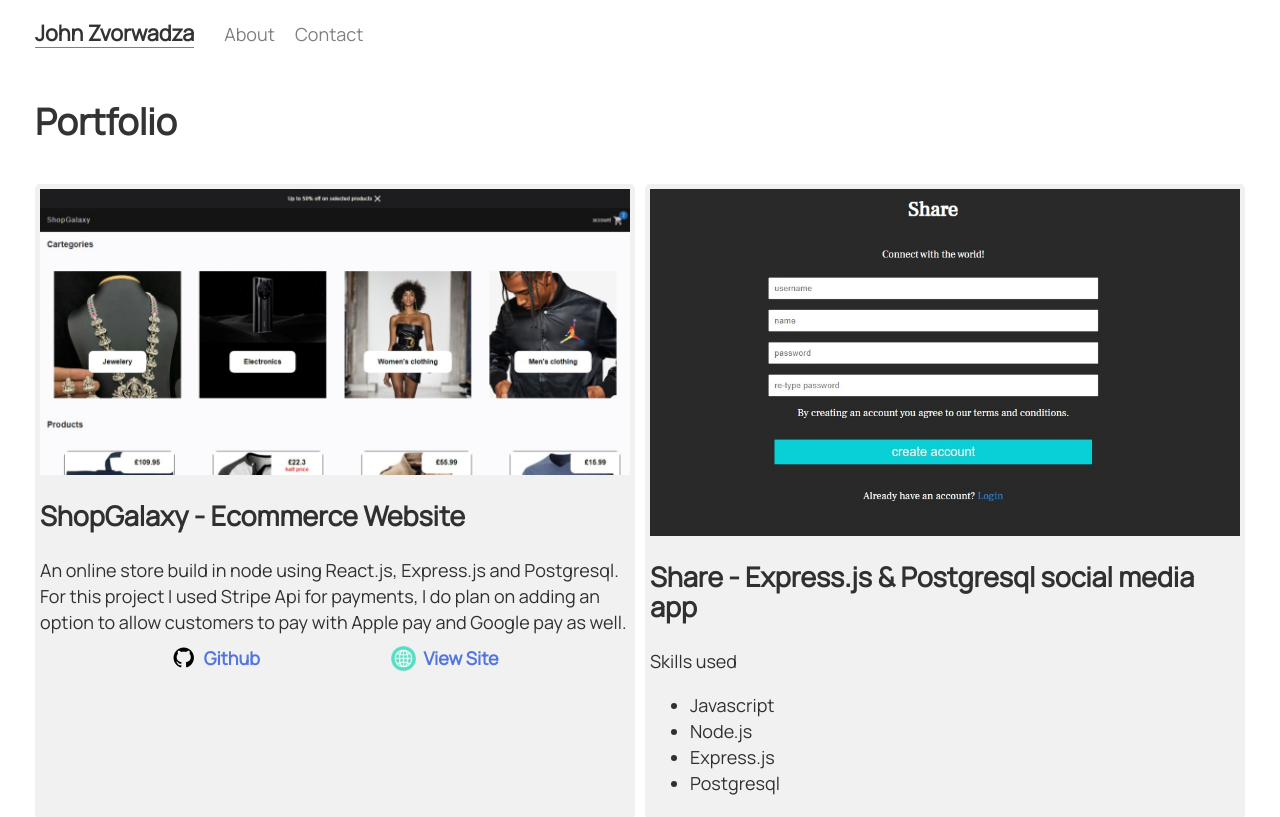
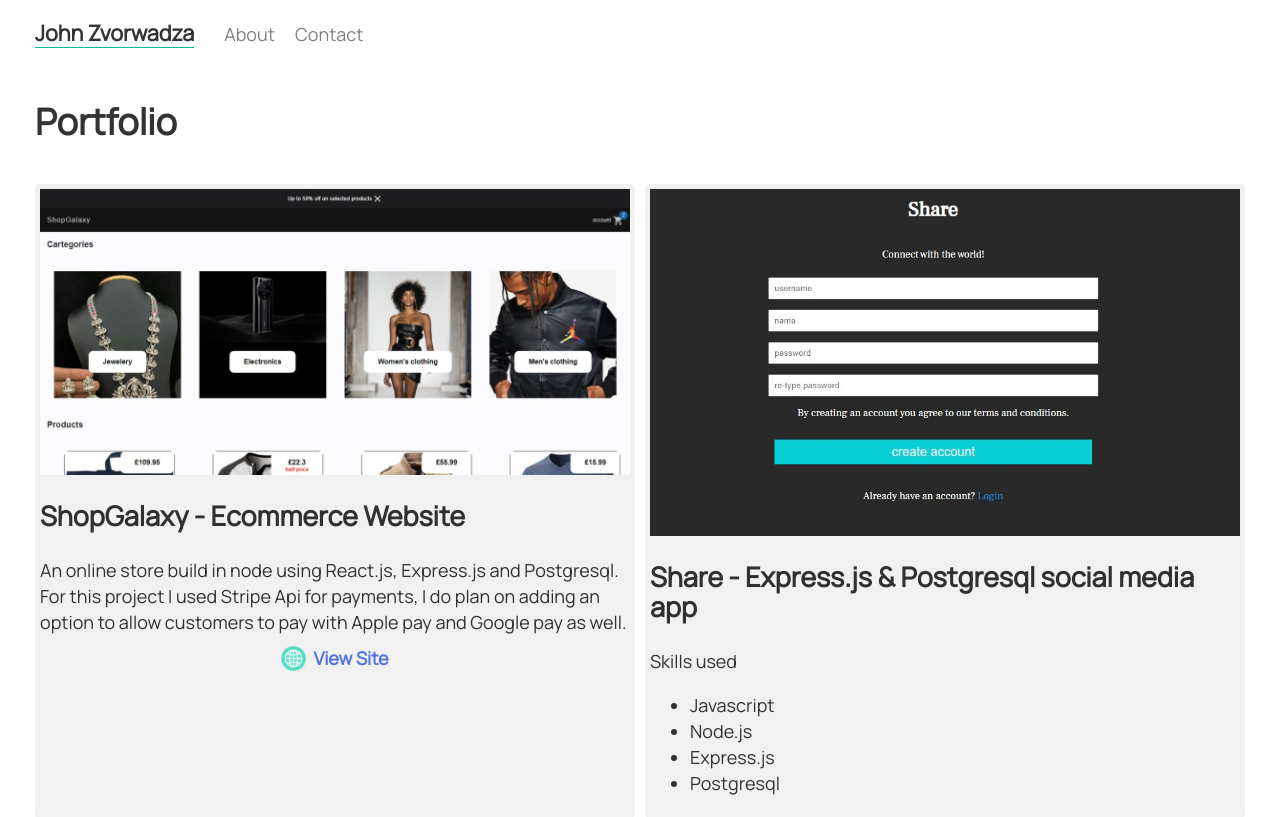
Before and after one commit to johnzvorwadza/react_portfolio, a React (Create React App) app: page /#/ in a window 1280 px wide. Shown: the top 817 px of the page. Built offline with nearby package versions, Linux system fonts and the light colour scheme.

Commit message:
added live url link to shop galaxy

```diff
--- a/src/Portfolio.js
+++ b/src/Portfolio.js
@@ -16,8 +16,8 @@
                 <span>An online store build  in node using React.js, Express.js and Postgresql. For this project I used Stripe Api for payments, I do plan on adding an option to allow customers to pay with Apple pay and Google pay as well.</span>
                 <Links link={
                     {
-                        'github':'https://github.com/johnzvorwadza/tictactoe'
-                        ,'web':"https://johnzvorwadza.github.io/tictactoe/"
+                        'github':null
+                        ,'web':"https://shopgalaxyfrontend.herokuapp.com/"
                      }
                 }
                 />
```
